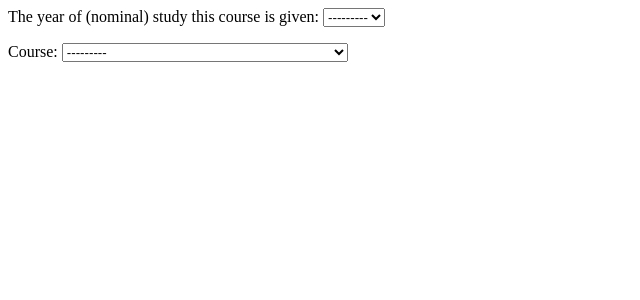
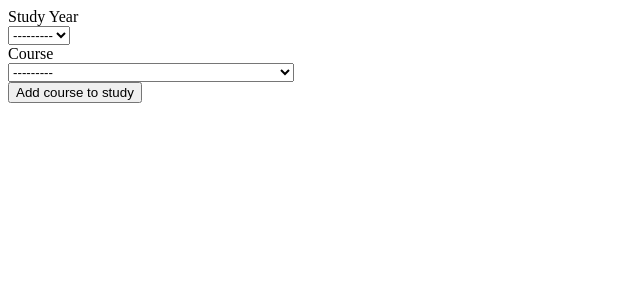
Before and after one commit to StichtingIAPC/SteamBird, a Django app: page /boecie/test in a window 1280 px wide. Shown: the top 300 px of the page, without its empty margins (0-640 px from the left). Run offline with Django 3.2, Linux system fonts and the light colour scheme; data comes from the database, SQL or seed files in the repository; some libraries are stand-ins or nearby versions.

Commit message:
Added better layout, and select2 option on study
Small error that can occur is that course can be wide based on it's title, overflowing over the button. Interesting as a point of discussion

```diff
--- a/steambird/boecie/forms.py
+++ b/steambird/boecie/forms.py
@@ -6,7 +6,7 @@ from django_addanother.contrib.select2 import Select2MultipleAddAnother
 from django_addanother.widgets import AddAnotherWidgetWrapper
 from django_select2.forms import ModelSelect2MultipleWidget, ModelSelect2Widget
 
-from steambird.models import Course, Teacher, CourseStudy
+from steambird.models import Course, Teacher, CourseStudy, Study
 
 
 class CourseForm(forms.ModelForm):
@@ -75,32 +75,13 @@ class TeacherForm(forms.ModelForm):
         ]
 
 
-# class StudyCourseForm(forms.ModelForm):
-#     class Meta:
-#         model = CourseStudy
-#         fields = [
-#             'course',
-#             'study'
-#         ]
-#
-#         widgets = {
-#             'course': AddAnotherWidgetWrapper(ModelSelect2MultipleWidget(
-#                 model=Course,
-#                 search_fields=[
-#                     'name__icontains',
-#                     'course_code__icontains'
-#                 ]
-#             ), reverse_lazy('boecie:index')),
-#         }
-
-# pylint: disable=invalid-name
 def StudyCourseForm(has_course_field: bool = False):
     class _cls(forms.ModelForm):
         class Meta:
             model = CourseStudy
             fields = [
                 'study_year',
-            ] + (['course'] if has_course_field else ['study'])
+                ] + (['course'] if has_course_field else ['study'])
 
             widgets = {
                 'course': AddAnotherWidgetWrapper(ModelSelect2Widget(
@@ -110,6 +91,14 @@ def StudyCourseForm(has_course_field: bool = False):
                         'course_code__icontains'
                     ]
                 ), reverse_lazy('boecie:index')),
+
+                'study': AddAnotherWidgetWrapper(ModelSelect2Widget(
+                    model=Study,
+                    search_fields=[
+                        'name__icontains',
+                        'slug__icontains'
+                    ]
+                ), reverse_lazy('boecie:index')),
             }
 
     return _cls
--- a/steambird/boecie/templates/boecie/studycourse_form.html
+++ b/steambird/boecie/templates/boecie/studycourse_form.html
@@ -1,20 +1,57 @@
 {#{% extends 'boecie/base.html' %}#}
-{#{% load i18n %}#}
-{#{% load bootstrapify %}#}
+{% load i18n %}
+{% load bootstrapify %}
 {#{% load ut_url_mapper %}#}
 
 {#{% block content %}#}
 <div class="spacing"></div>
-    <div class="container profile">
+<div class="profile">
+    <form>
         {{ form.media.css }}
+        {% csrf_token %}
+        <div class="form-group">
             <div class="row">
-            <form>
-                {% csrf_token %}
-                {{ form.as_p }}
+
+                <label class="col-2 control-label w-100">
+                    {% trans 'Study Year' %}
+                </label>
+                <div class="col-2 w-100">
+                    <div class="form-inline">
+                        {{ form.study_year|form_bootstrapify }}
+                    </div>
+                </div>
+
+                {% if form.study %}
+                    {# If adding Studyies, Course is set, show only study part extra#}
+                    <label class="col-1 control-label w-100">
+                        {% trans 'Study' %}
+                    </label>
+                    <div class="col-3 w-100">
+                        <div class="form-inline">
+                            {{ form.study }}
+                        </div>
+                    </div>
+
+                {% elif form.course %}
+                    {# If adding courses, Study is set, show only course part extra#}
+                    <label class="col-1 control-label w-100">
+                        {% trans 'Course' %}
+                    </label>
+                    <div class="col-5 w-100">
+                        <div class="form-inline">
+                            {{ form.course }}
+                        </div>
+                    </div>
+                {% endif %}
+                <div class="col-2">
+                    <button class="btn btn-outline-success right" type="submit">
+                        {% trans 'Add course to study' %}
+                    </button>
+                </div>
+            </div>
+        </div>
         {#                TODO: challenge: make this work for both versions of the form at the same time#}
     </form>
-        </div>
-
     <div class="spacing"></div>
 </div>
 {{ form.media.js }}
```
Lines whose indentation alone changed are shown as unchanged.
